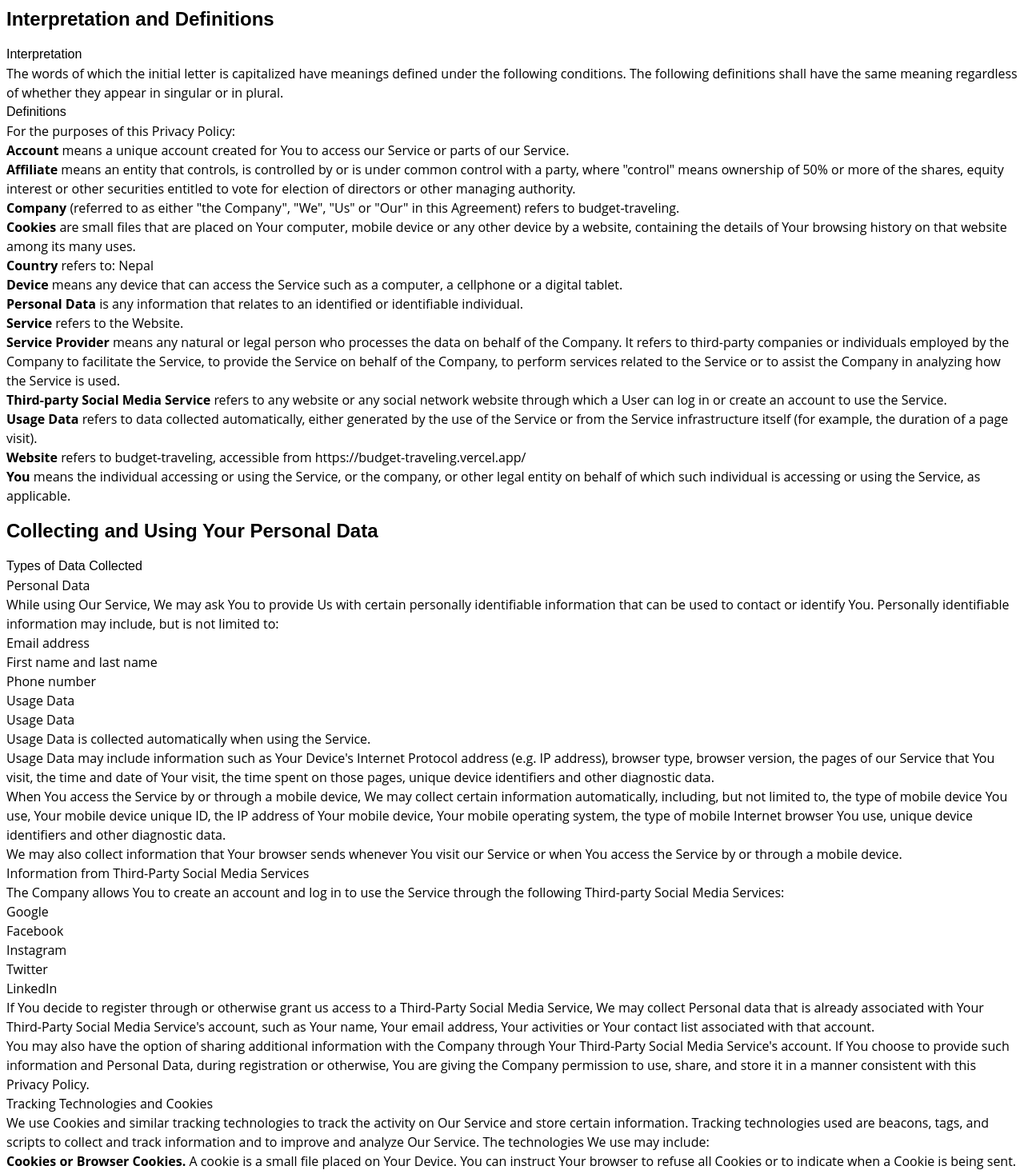
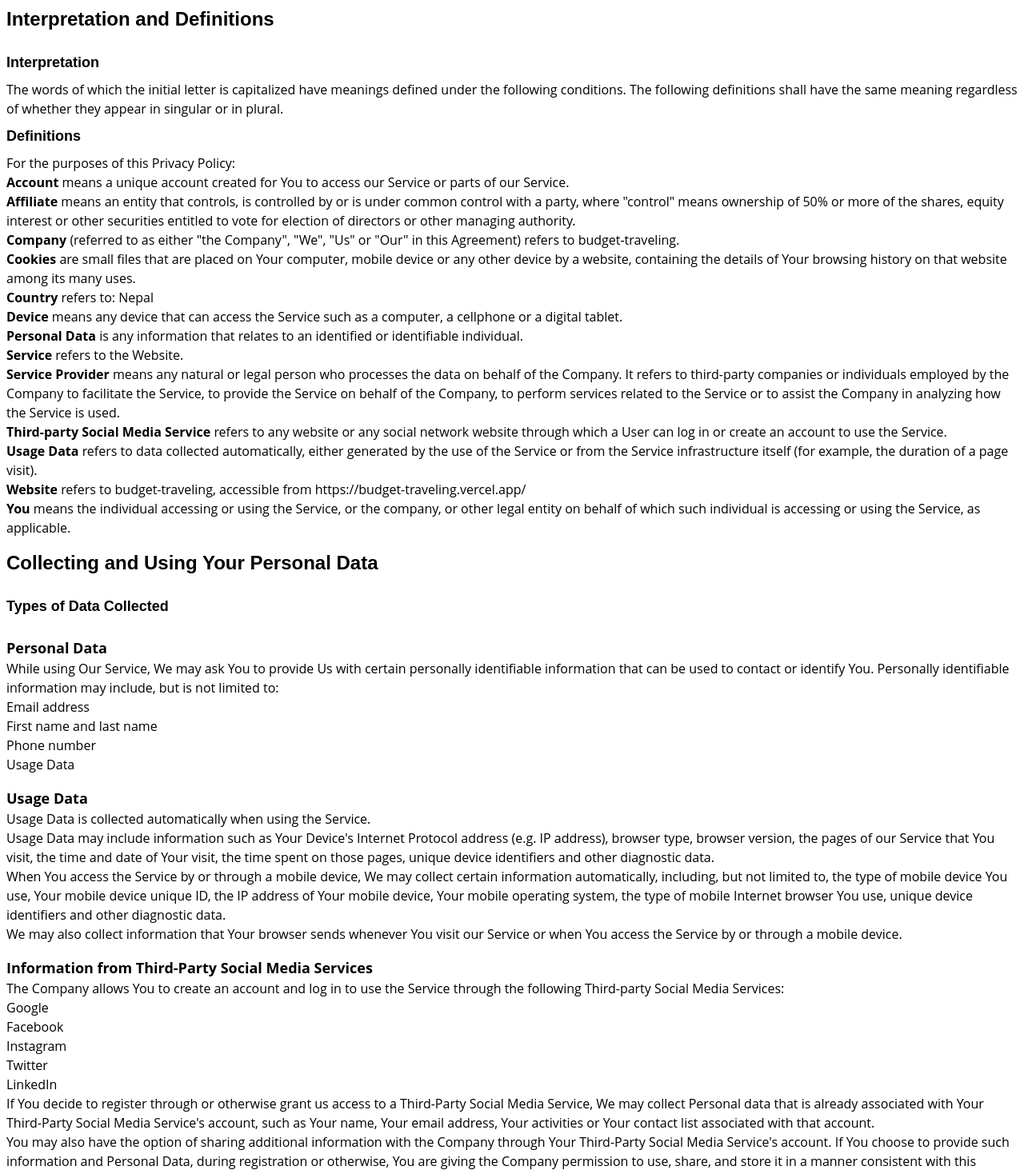
Before and after one commit to DeepralShakya/Budget-Traveling, a Next.js app: page /privacy-policy in a window 1280 px wide. Shown: the part 200-1668 px from the top of the page at 80% size. Built offline with nearby package versions, Linux system fonts and the light colour scheme.

Commit message:
ads.txt Added

```diff
--- a/app/privacy-policy/page.jsx
+++ b/app/privacy-policy/page.jsx
@@ -25,14 +25,14 @@
         .
       </p>
       <h2 className="text-2xl font-bold py-4">Interpretation and Definitions</h2>
-      <h3>Interpretation</h3>
+      <h3 className="font-bold text-lg py-2">Interpretation</h3>
       <p>
         The words of which the initial letter is capitalized have meanings
         defined under the following conditions. The following definitions shall
         have the same meaning regardless of whether they appear in singular or
         in plural.
       </p>
-      <h3>Definitions</h3>
+      <h3 className="font-bold text-lg py-2">Definitions</h3>
       <p>For the purposes of this Privacy Policy:</p>
       <ul>
         <li>
@@ -132,8 +132,8 @@
         </li>
       </ul>
       <h2 className="text-2xl font-bold py-4">Collecting and Using Your Personal Data</h2>
-      <h3>Types of Data Collected</h3>
-      <h4>Personal Data</h4>
+      <h3 className="font-bold text-lg py-2">Types of Data Collected</h3>
+      <h4 className="font-bold pt-4 text-lg">Personal Data</h4>
       <p>
         While using Our Service, We may ask You to provide Us with certain
         personally identifiable information that can be used to contact or
@@ -154,7 +154,7 @@
           <p>Usage Data</p>
         </li>
       </ul>
-      <h4>Usage Data</h4>
+      <h4 className="font-bold pt-4 text-lg">Usage Data</h4>
       <p>Usage Data is collected automatically when using the Service.</p>
       <p>
         Usage Data may include information such as Your Device's Internet
@@ -176,7 +176,7 @@
         visit our Service or when You access the Service by or through a mobile
         device.
       </p>
-      <h4>Information from Third-Party Social Media Services</h4>
+      <h4 className="font-bold pt-4 text-lg">Information from Third-Party Social Media Services</h4>
       <p>
         The Company allows You to create an account and log in to use the
         Service through the following Third-party Social Media Services:
@@ -202,7 +202,7 @@
         registration or otherwise, You are giving the Company permission to use,
         share, and store it in a manner consistent with this Privacy Policy.
       </p>
-      <h4>Tracking Technologies and Cookies</h4>
+      <h4 className="font-bold pt-4 text-lg">Tracking Technologies and Cookies</h4>
       <p>
         We use Cookies and similar tracking technologies to track the activity
         on Our Service and store certain information. Tracking technologies used
@@ -292,7 +292,7 @@
         cookies, please visit our Cookies Policy or the Cookies section of our
         Privacy Policy.
       </p>
-      <h3>Use of Your Personal Data</h3>
+      <h3 className="font-bold text-lg py-2">Use of Your Personal Data</h3>
       <p>The Company may use Personal Data for the following purposes:</p>
       <ul>
         <li>
@@ -404,7 +404,7 @@
           information for any other purpose with Your consent.
         </li>
       </ul>
-      <h3>Retention of Your Personal Data</h3>
+      <h3 className="font-bold text-lg py-2">Retention of Your Personal Data</h3>
       <p>
         The Company will retain Your Personal Data only for as long as is
         necessary for the purposes set out in this Privacy Policy. We will
@@ -420,7 +420,7 @@
         functionality of Our Service, or We are legally obligated to retain this
         data for longer time periods.
       </p>
-      <h3>Transfer of Your Personal Data</h3>
+      <h3 className="font-bold text-lg py-2">Transfer of Your Personal Data</h3>
       <p>
         Your information, including Personal Data, is processed at the Company's
         operating offices and in any other places where the parties involved in
@@ -440,7 +440,7 @@
         a country unless there are adequate controls in place including the
         security of Your data and other personal information.
       </p>
-      <h3>Delete Your Personal Data</h3>
+      <h3 className="font-bold text-lg py-2">Delete Your Personal Data</h3>
       <p>
         You have the right to delete or request that We assist in deleting the
         Personal Data that We have collected about You.
@@ -460,21 +460,21 @@
         Please note, however, that We may need to retain certain information
         when we have a legal obligation or lawful basis to do so.
       </p>
-      <h3>Disclosure of Your Personal Data</h3>
-      <h4>Business Transactions</h4>
+      <h3 className="font-bold text-lg py-2">Disclosure of Your Personal Data</h3>
+      <h4 className="font-bold pt-4 text-lg">Business Transactions</h4>
       <p>
         If the Company is involved in a merger, acquisition or asset sale, Your
         Personal Data may be transferred. We will provide notice before Your
         Personal Data is transferred and becomes subject to a different Privacy
         Policy.
       </p>
-      <h4>Law enforcement</h4>
+      <h4 className="font-bold pt-4 text-lg">Law enforcement</h4>
       <p>
         Under certain circumstances, the Company may be required to disclose
         Your Personal Data if required to do so by law or in response to valid
         requests by public authorities (e.g. a court or a government agency).
       </p>
-      <h4>Other legal requirements</h4>
+      <h4 className="font-bold pt-4 text-lg">Other legal requirements</h4>
       <p>
         The Company may disclose Your Personal Data in the good faith belief
         that such action is necessary to:
@@ -491,7 +491,7 @@
         </li>
         <li>Protect against legal liability</li>
       </ul>
-      <h3>Security of Your Personal Data</h3>
+      <h3 className="font-bold text-lg py-2">Security of Your Personal Data</h3>
       <p>
         The security of Your Personal Data is important to Us, but remember that
         no method of transmission over the Internet, or method of electronic
```
Also changed, not shown: public/ads.txt (added).
